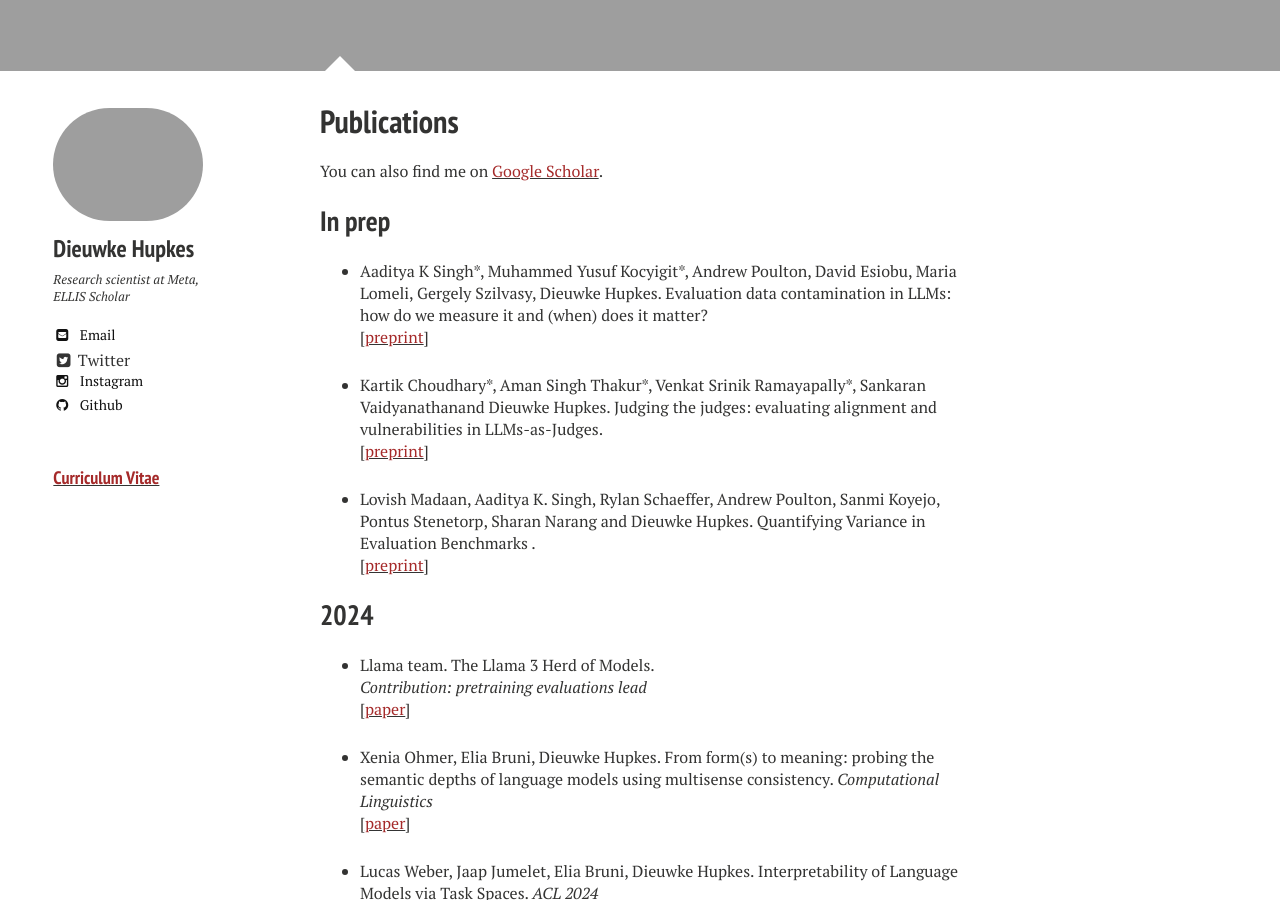
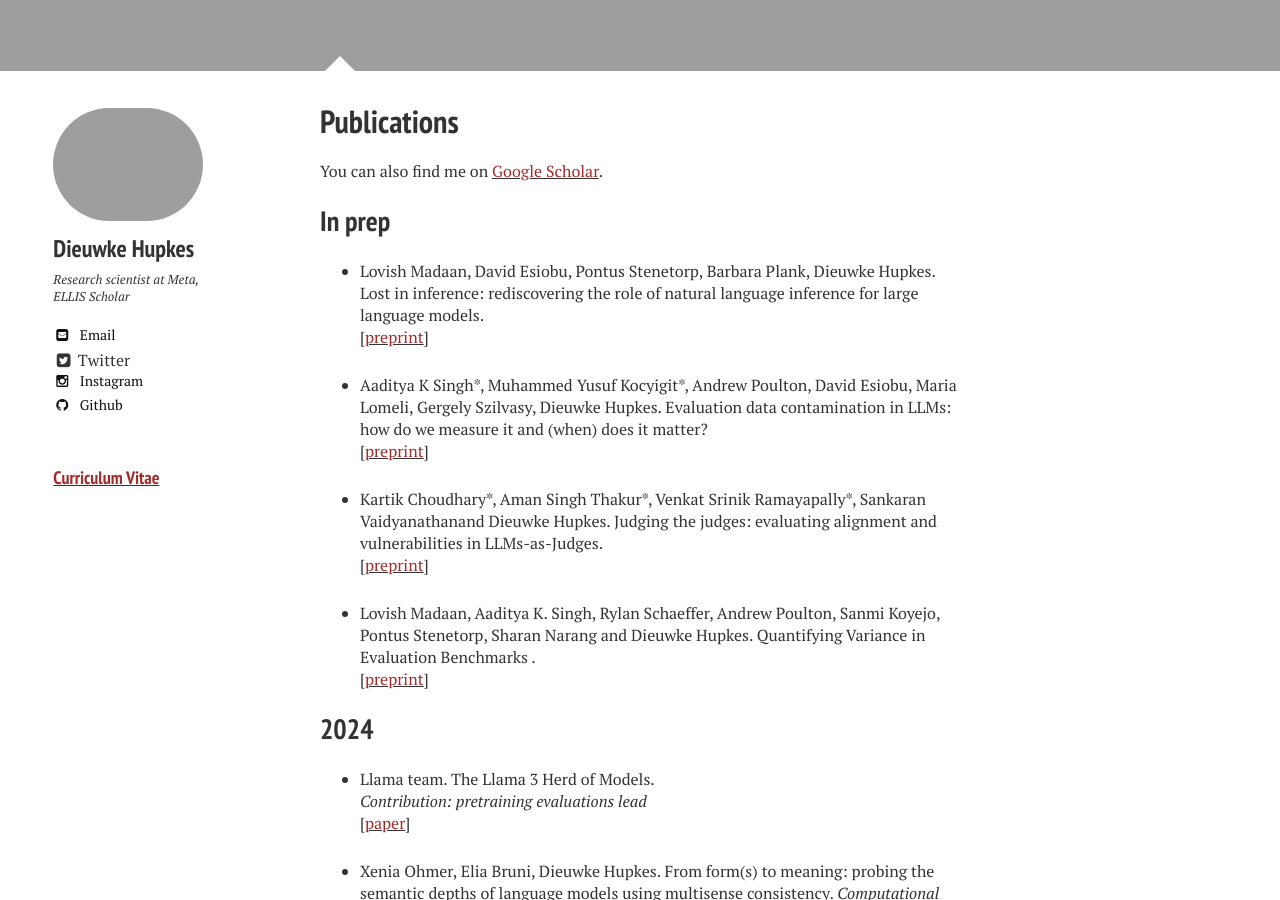
Before and after one commit to dieuwkehupkes/dieuwkehupkes.github.io, a Jekyll site: the page built from publications.md, in a window 1280 px wide and 900 px high, scrolled down 973 px. Built offline with Jekyll 4.4.1, drawn with Linux system fonts in a browser that asks for light colours; nearby versions of some CDN libraries.

Commit message:
Add NLI paper

```diff
--- a/publications.md
+++ b/publications.md
@@ -13,6 +13,9 @@ image:
 You can also find me on <a href="https://scholar.google.com/citations?user=tAtSMTcAAAAJ&hl=en&oi=ao" target="_blank"><font color="brown">Google Scholar</font></a>.
 
 ## In prep
+
+* Lovish Madaan, David Esiobu, Pontus Stenetorp, Barbara Plank, Dieuwke Hupkes. Lost in inference: rediscovering the role of natural language inference for large language models. \\
+\[[<font color="brown">preprint</font>](https://arxiv.org/abs/2411.14103){:target="blank"}\]
 
 * Aaditya K Singh\*, Muhammed Yusuf Kocyigit\*, Andrew Poulton, David Esiobu, Maria Lomeli, Gergely Szilvasy, Dieuwke Hupkes. Evaluation data contamination in LLMs: how do we measure it and (when) does it matter? \\
 \[[<font color="brown">preprint</font>](https://arxiv.org/abs/2411.03923){:target="blank"}\]
```
